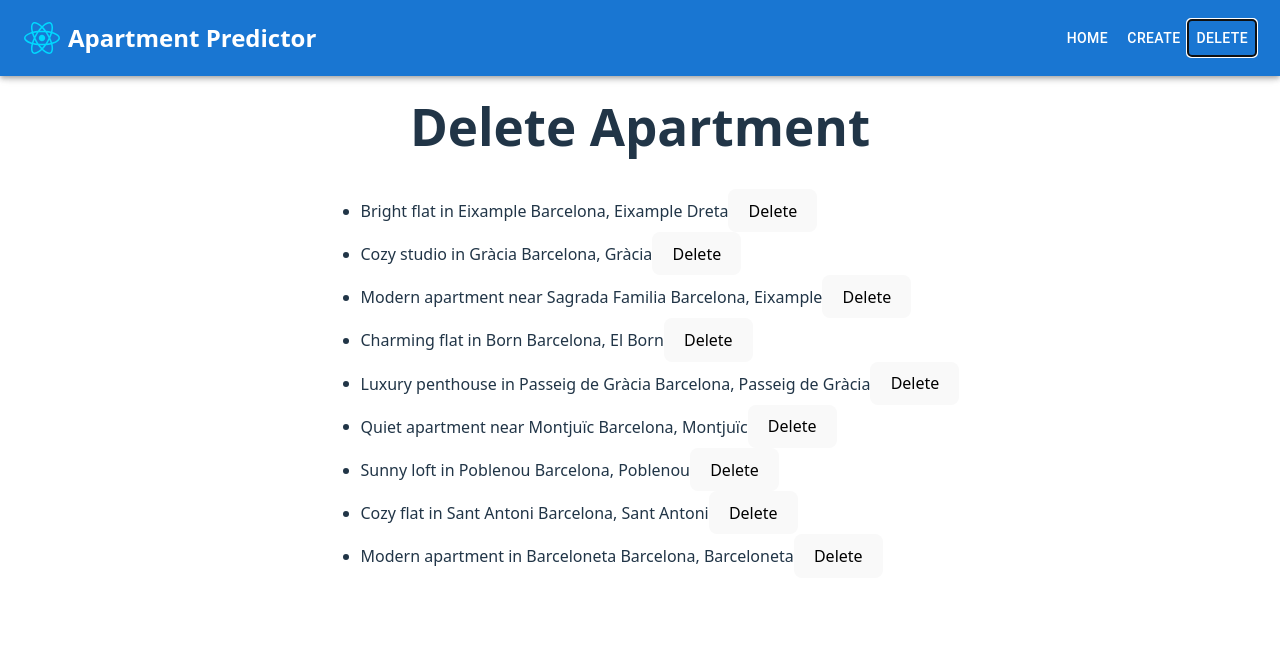
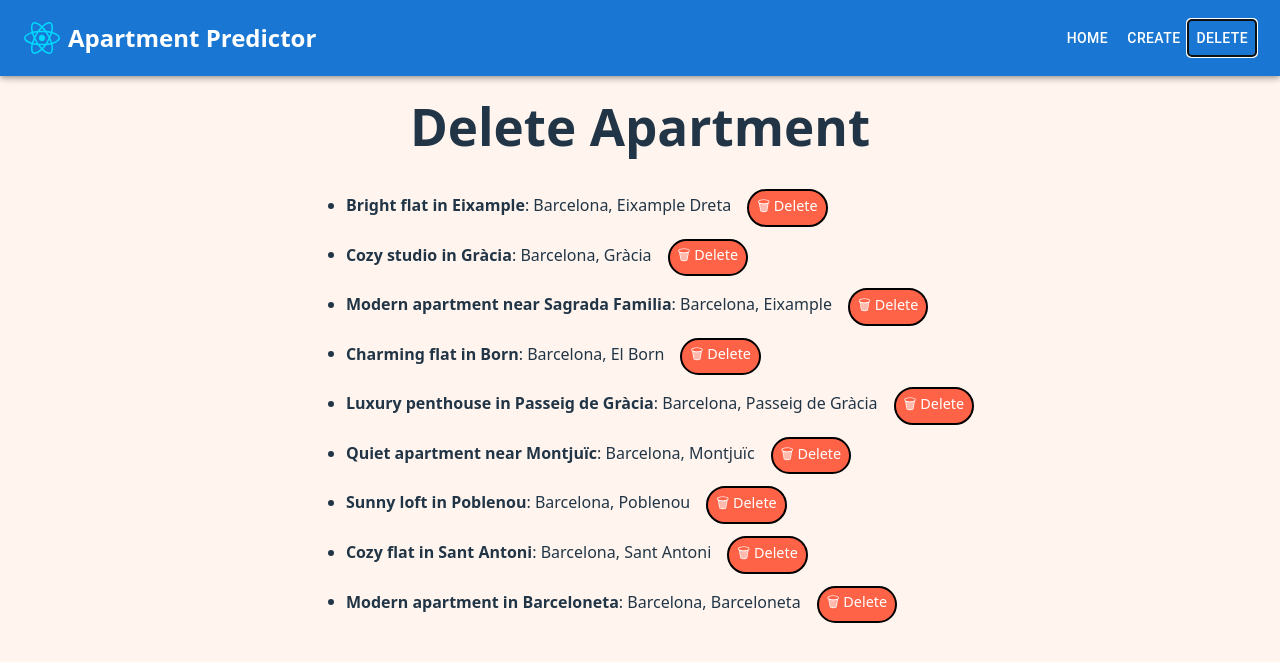
Before and after one commit to EricBM19/ApartmentPredictor-React-Frontend, a React (Vite) app: page / in a window 1280 px wide. Both pictures are taken after a click on the button "DELETE". Shown: the top 662 px of the page. Built offline with nearby package versions, Linux system fonts and the light colour scheme.

Commit message:
Code: Minor modifications & CSS for ApartmentDelete.

```diff
--- a/src/components/ApartmentCreate.jsx
+++ b/src/components/ApartmentCreate.jsx
@@ -25,7 +25,7 @@ export default function ApartmentCreate({ setApartments, setView }) {
 
   const handleCreate = () => {
     if (!newApartment.id || !newApartment.title) {
-      alert("ID y title son obligatorios");
+      alert("ID i title son obligatoris");
       return;
     }
 
--- a/src/components/ApartmentDelete.jsx
+++ b/src/components/ApartmentDelete.jsx
@@ -10,9 +10,9 @@ export default function ApartmentDelete({ apartments, setApartments }) {
       <ul>
         {apartments.map((apartment) => (
           <li key={apartment.id}>
-            {apartment.title} {apartment.location}
-            <button onClick={() => handleDelete(apartment.id)}>
-              Delete
+            <strong>{apartment.title}</strong>: {apartment.location}
+            <button className='deleteButton' onClick={() => handleDelete(apartment.id)}>
+              🗑 Delete
             </button>
           </li>
         ))}
--- a/src/index.css
+++ b/src/index.css
@@ -23,6 +23,7 @@ a:hover {
 }
 
 body {
+  background-color:seashell;
   margin: 0;
   display: flex;
   flex-direction: column;
@@ -70,6 +71,8 @@ button:focus-visible {
   }
 }
 
+/* My CSS: */
+
 .apartments-table {
   width: 95%;
   margin: 2rem auto;
@@ -111,7 +114,7 @@ button:focus-visible {
 }
 
 .apartments-table tr:hover {
-  background-color: lightblue;
+  background-color:aliceblue;
 }
 
 .apartments-table tr {
@@ -119,6 +122,7 @@ button:focus-visible {
 }
 
 .btn {
+  border: 2px solid black;
   border-radius: 20px;
   padding: 0.5em 1em;
   font-weight: 500;
@@ -198,3 +202,21 @@ button:focus-visible {
   background-color: darkcyan;
   transform: translateY(-1px);
 }
+
+.deleteButton {
+  border: 2px solid black;
+  border-radius: 20px;
+  padding: 0.3rem 0.5rem;
+  font-size: 0.9rem;
+  margin-left: 1rem;
+  background-color:tomato;
+  color: white;
+}
+
+.deleteButton:hover {
+  background-color:brown;
+}
+
+li {
+  margin-bottom: 0.75rem;
+}
```
